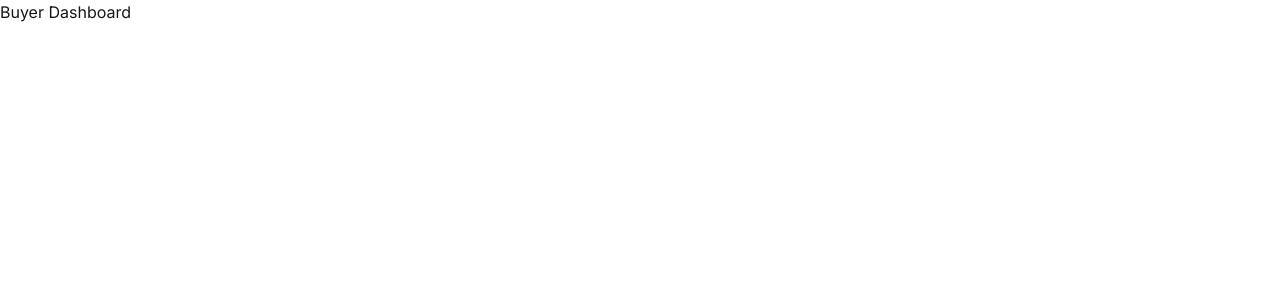
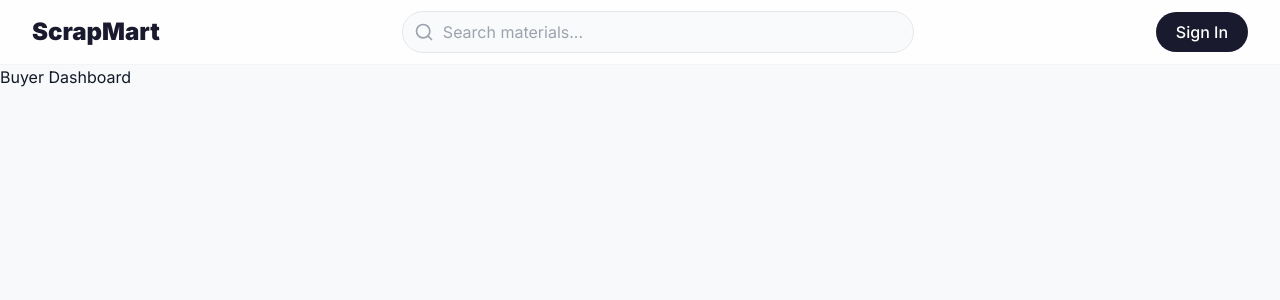
Before and after one commit to Cool134/scrapmart-web, a Next.js app: page /dashboard/buyer in a window 1280 px wide. Shown: the top 300 px of the page. Built offline with nearby package versions, Linux system fonts and the light colour scheme; no server answers.

Commit message:
feat: implement RootLayout with Navbar and Toaster

```diff
--- a/src/app/layout.tsx
+++ b/src/app/layout.tsx
@@ -1,25 +1,24 @@
 import type { Metadata } from "next";
 import { Inter } from "next/font/google";
 import "./globals.css";
-import { AuthProvider } from "@/context/AuthContext";
 import { Toaster } from "react-hot-toast";
+import { Navbar } from "@/components/shared/Navbar";
 
 const inter = Inter({ subsets: ["latin"] });
 
 export const metadata: Metadata = {
-  title: "ScrapMart",
-  description: "Marketplace for manufacturing offsets",
+  title: "ScrapMart | AI-Powered Scrap Marketplace",
+  description: "Marketplace for manufacturing offsets and raw materials.",
   manifest: "/manifest.json",
 };
 
 export default function RootLayout({ children }: { children: React.ReactNode }) {
   return (
     <html lang="en">
-      <body className={inter.className}>
-        <AuthProvider>
-          {children}
-          <Toaster position="bottom-right" />
-        </AuthProvider>
+      <body className={`${inter.className} bg-background text-foreground min-h-screen flex flex-col`}>
+        <Navbar />
+        <main className="flex-1 w-full flex flex-col">{children}</main>
+        <Toaster position="bottom-right" toastOptions={{ className: 'rounded-2xl shadow-lg border border-gray-100' }} />
       </body>
     </html>
   );
```
